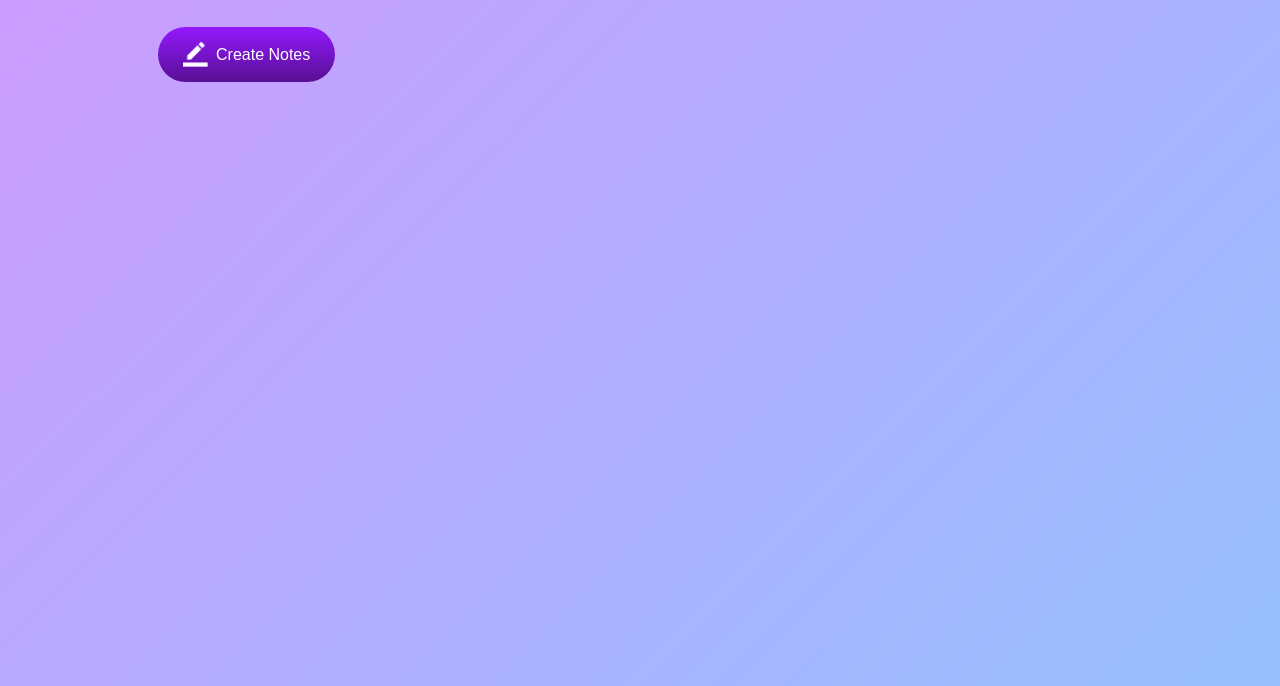
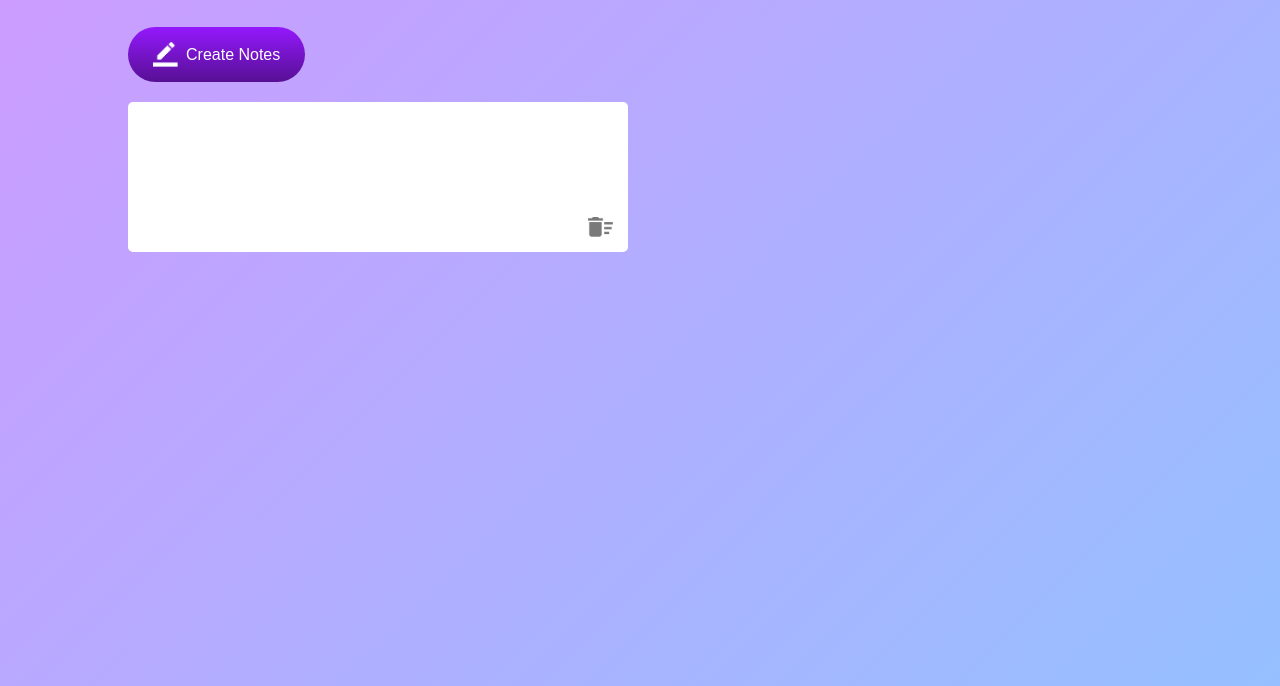
Before and after one commit to Mr-Maccoy/JS-Projects, a plain HTML site: page NotesApp/index.html in a window 1280 px wide. Both pictures are taken after a click on the button "Create Notes". Shown: the part 114-800 px from the top of the page. Drawn offline with Linux system fonts and the light colour scheme.

Commit message:
Note App

```diff
--- a/NotesApp/index.html
+++ b/NotesApp/index.html
@@ -10,10 +10,15 @@
     <div class="container">
 
         <h1><img src="images/notes.png">Notes</h1>
-    <button><img src="images/edit.png">Create Notes</button>
+    <button class="btn"><img src="images/edit.png">Create Notes</button>
+    <div class="notes-container">
+        <!-- <p contenteditable="true" class="input-box"><img src="images/delete.png"> -->
+
+        </p>
+    </div>
 
     </div>
-
+    <script src="script.js"></script>
 
 </body>
 </html>
--- /dev/null
+++ b/NotesApp/script.js
@@ -0,0 +1,52 @@
+const notesContainer = document.querySelector(".notes-container");
+const createBtn = document.querySelector(".btn");
+
+
+let notes = document.querySelectorAll(".input-box");
+
+function showNotes(){
+    notesContainer.innerHTML = localStorage.getItem("notes");
+}
+
+showNotes();
+
+function updateStorage(){
+    localStorage.setItem("notes", notesContainer.innerHTML);
+}
+
+createBtn.addEventListener("click", ()=>{
+    let inputBox = document.createElement("p");
+    let img= document.createElement("img");
+    inputBox.className = "input-box";
+    inputBox.setAttribute("contenteditable", "true");
+    img.src = "images/delete.png";
+    notesContainer.appendChild(inputBox).appendChild(img);
+
+})
+
+notesContainer.addEventListener("click", function(e) {
+    if (e.target.tagName === "IMG") {
+        e.target.parentElement.remove();
+        updateStorage();
+    } else if (e.target.tagName === "P") {
+        // No need to reattach the listener to all notes repeatedly.
+        e.target.onkeyup = function() {
+            updateStorage();
+        };
+    }
+});
+
+// Add event listener for existing notes
+notesContainer.querySelectorAll(".input-Box").forEach(note => {
+    note.addEventListener("keyup", updateStorage);
+});
+
+document.addEventListener("keydown", event =>{
+    if(event.key ==="Enter"){
+        document.execCommand("insertLineBreak");
+        event.preventDefault();
+    }
+})
+
+
+showNotes();
--- a/NotesApp/style.css
+++ b/NotesApp/style.css
@@ -42,5 +42,27 @@
     border: 0;
     border-radius: 40px;
     padding: 15px 25px;
-    margin:30px ;
+    margin:30px 0 20px;
+    cursor: pointer;
 }
+
+.input-box{
+    position: relative;
+    width: 100%;
+    max-width: 500px;
+    min-height: 150px;
+    background: #fff;
+    color: #333;
+    padding: 20px;
+    margin: 20px 0;
+    outline:mone;
+    border-radius:5px;
+}
+
+.input-box img{
+    width: 25px;
+    position: absolute;
+    bottom: 15px;
+    right: 15px;
+    cursor: pointer;
+}
```
